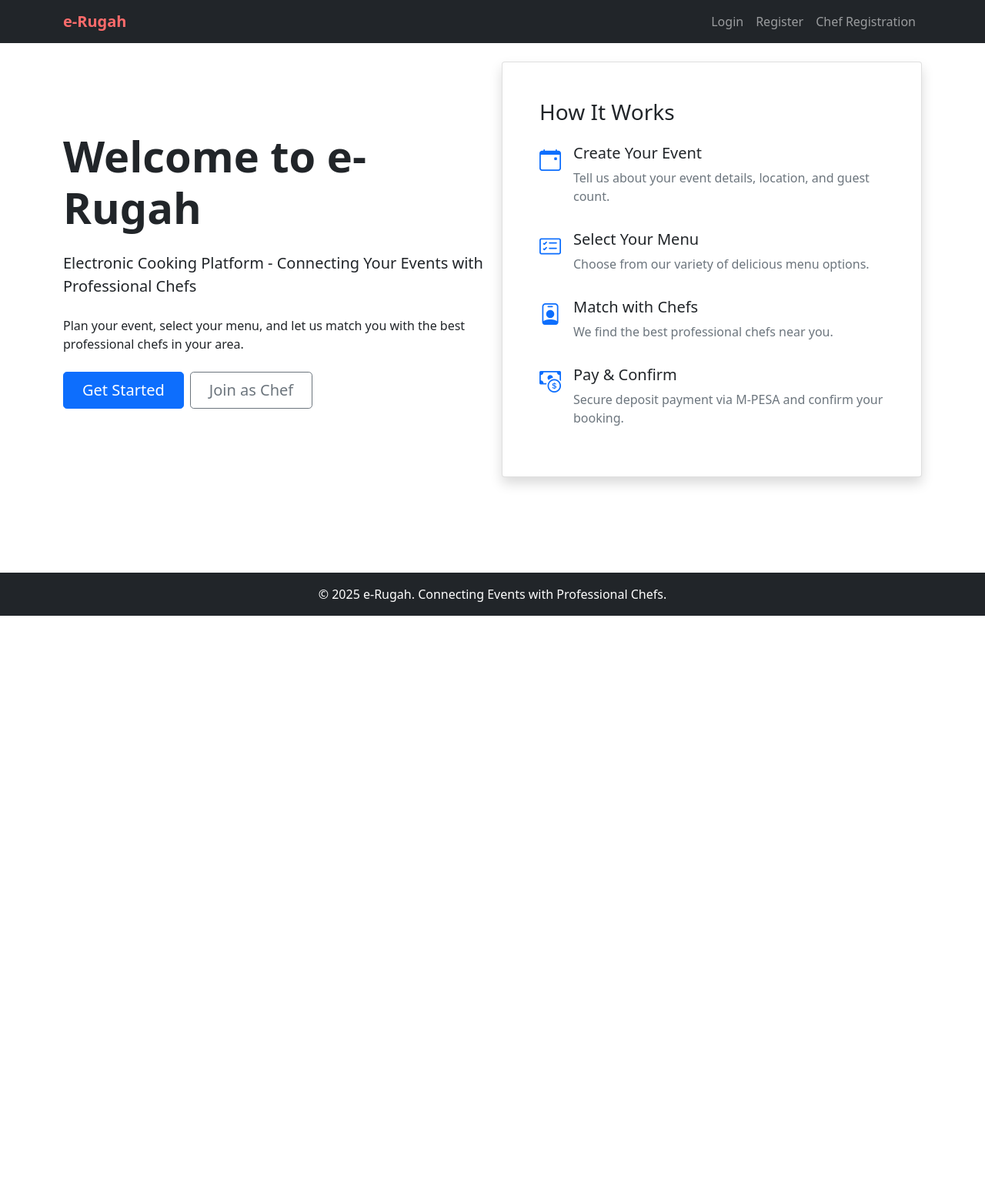
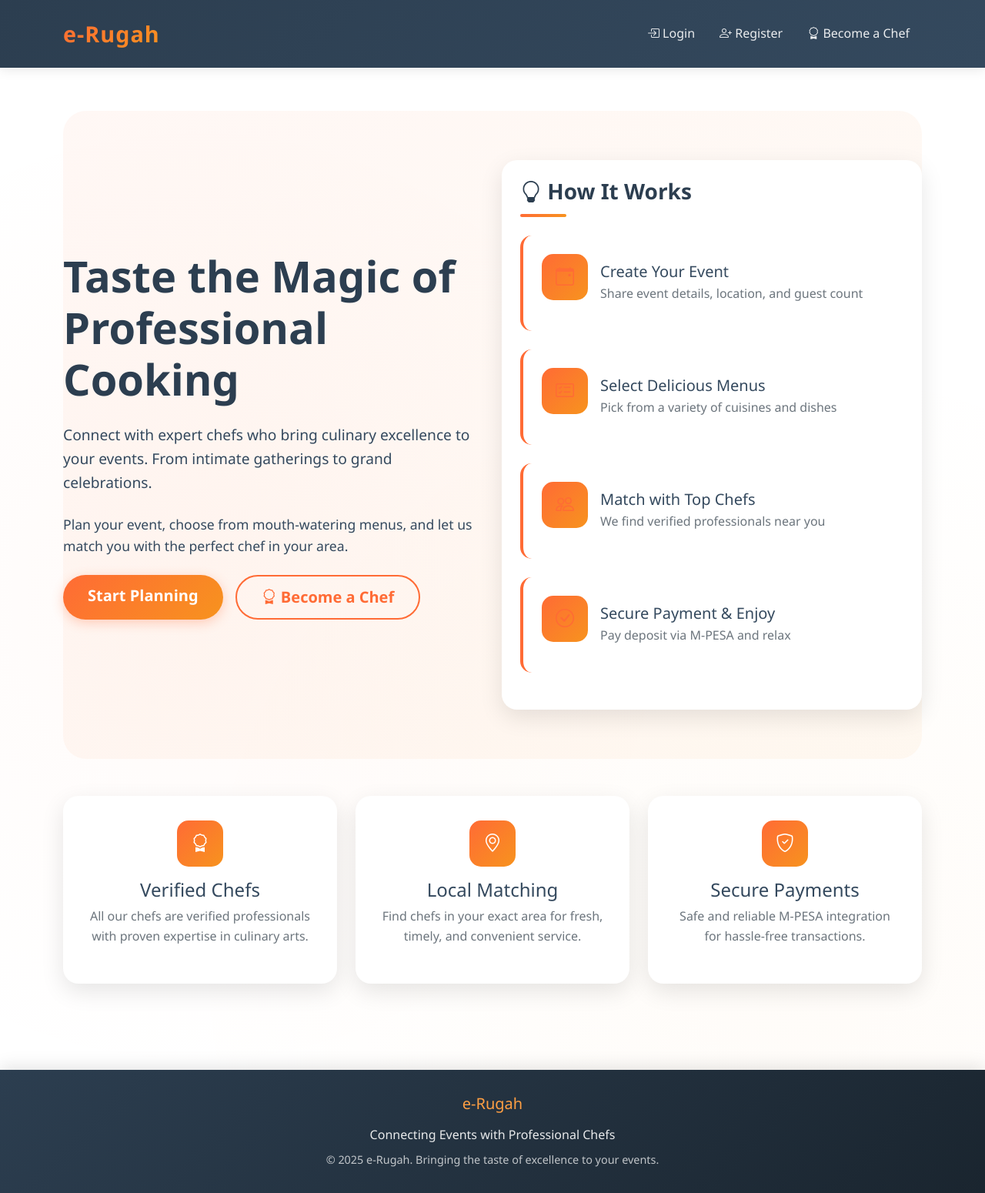
Before and after one commit to polltech/e-Rugah, a Flask app: page / in a window 1280 px wide. Shown: the whole page at 77% size. Before the commit the page ends 800 px from the top, so only its background shows below. Run offline with Flask 3, Linux system fonts and the light colour scheme.

Commit message:
Update website appearance with modern food-themed styling
Introduces a new CSS file (static/css/style.css) with modern styling, color palettes, and effects. Updates templates/base.html and templates/index.html to link the new stylesheet, incorporate Bootstrap icons, and enhance visual appeal with food-related themes and gradients.

Replit-Commit-Author: Agent
Replit-Commit-Session-Id: 610c4ea5-bc76-4bff-b796-d4b725a0b2e7
Replit-Commit-Checkpoint-Type: intermediate_checkpoint

```diff
--- /dev/null
+++ b/static/css/style.css
@@ -0,0 +1,458 @@
+:root {
+    --primary-color: #ff6b35;
+    --secondary-color: #f7931e;
+    --success-color: #2ecc71;
+    --danger-color: #e74c3c;
+    --dark-color: #2c3e50;
+    --light-color: #ecf0f1;
+    --text-dark: #34495e;
+    --accent-color: #ff9f43;
+    --food-green: #6ab04c;
+    --food-red: #eb4d4b;
+}
+
+* {
+    margin: 0;
+    padding: 0;
+    box-sizing: border-box;
+}
+
+body {
+    font-family: 'Segoe UI', Tahoma, Geneva, Verdana, sans-serif;
+    color: var(--text-dark);
+    line-height: 1.6;
+    background: linear-gradient(135deg, #fff5eb 0%, #ffffff 100%);
+    min-height: 100vh;
+}
+
+.navbar {
+    background: linear-gradient(135deg, var(--dark-color) 0%, #34495e 100%) !important;
+    box-shadow: 0 2px 15px rgba(0,0,0,0.1);
+    padding: 1rem 0;
+}
+
+.navbar-brand {
+    font-size: 1.8rem;
+    font-weight: 700;
+    background: linear-gradient(135deg, var(--primary-color), var(--secondary-color));
+    -webkit-background-clip: text;
+    -webkit-text-fill-color: transparent;
+    background-clip: text;
+    letter-spacing: 1px;
+}
+
+.navbar-brand:hover {
+    transform: scale(1.05);
+    transition: transform 0.3s ease;
+}
+
+.nav-link {
+    color: rgba(255, 255, 255, 0.9) !important;
+    font-weight: 500;
+    margin: 0 0.5rem;
+    transition: all 0.3s ease;
+    position: relative;
+}
+
+.nav-link:hover {
+    color: var(--accent-color) !important;
+    transform: translateY(-2px);
+}
+
+.nav-link::after {
+    content: '';
+    position: absolute;
+    bottom: 0;
+    left: 0;
+    width: 0;
+    height: 2px;
+    background: var(--accent-color);
+    transition: width 0.3s ease;
+}
+
+.nav-link:hover::after {
+    width: 100%;
+}
+
+.btn-primary {
+    background: linear-gradient(135deg, var(--primary-color), var(--secondary-color));
+    border: none;
+    padding: 0.75rem 2rem;
+    font-weight: 600;
+    border-radius: 50px;
+    box-shadow: 0 4px 15px rgba(255, 107, 53, 0.3);
+    transition: all 0.3s ease;
+}
+
+.btn-primary:hover {
+    transform: translateY(-3px);
+    box-shadow: 0 6px 20px rgba(255, 107, 53, 0.4);
+    background: linear-gradient(135deg, var(--secondary-color), var(--primary-color));
+}
+
+.btn-success {
+    background: linear-gradient(135deg, var(--food-green), #4cd137);
+    border: none;
+    padding: 0.75rem 2rem;
+    font-weight: 600;
+    border-radius: 50px;
+    box-shadow: 0 4px 15px rgba(106, 176, 76, 0.3);
+    transition: all 0.3s ease;
+}
+
+.btn-success:hover {
+    transform: translateY(-3px);
+    box-shadow: 0 6px 20px rgba(106, 176, 76, 0.4);
+}
+
+.btn-outline-secondary {
+    border: 2px solid var(--primary-color);
+    color: var(--primary-color);
+    padding: 0.75rem 2rem;
+    font-weight: 600;
+    border-radius: 50px;
+    transition: all 0.3s ease;
+    background: transparent;
+}
+
+.btn-outline-secondary:hover {
+    background: linear-gradient(135deg, var(--primary-color), var(--secondary-color));
+    color: white;
+    border-color: transparent;
+    transform: translateY(-3px);
+    box-shadow: 0 4px 15px rgba(255, 107, 53, 0.3);
+}
+
+.card {
+    border: none;
+    border-radius: 20px;
+    box-shadow: 0 10px 30px rgba(0, 0, 0, 0.1);
+    transition: all 0.3s ease;
+    overflow: hidden;
+    background: white;
+}
+
+.card:hover {
+    transform: translateY(-5px);
+    box-shadow: 0 15px 40px rgba(0, 0, 0, 0.15);
+}
+
+.card-body {
+    padding: 2rem;
+}
+
+.card-title {
+    color: var(--dark-color);
+    font-weight: 700;
+    margin-bottom: 1rem;
+}
+
+.hero-section {
+    padding: 4rem 0;
+    background: linear-gradient(135deg, rgba(255, 107, 53, 0.05) 0%, rgba(247, 147, 30, 0.05) 100%);
+    border-radius: 30px;
+    margin: 2rem 0;
+}
+
+.display-4 {
+    font-weight: 800;
+    color: var(--dark-color);
+    line-height: 1.2;
+}
+
+.lead {
+    color: var(--text-dark);
+    font-size: 1.2rem;
+    font-weight: 400;
+}
+
+.feature-icon {
+    width: 60px;
+    height: 60px;
+    background: linear-gradient(135deg, var(--primary-color), var(--secondary-color));
+    border-radius: 15px;
+    display: flex;
+    align-items: center;
+    justify-content: center;
+    color: white;
+    font-size: 1.5rem;
+    margin-bottom: 1rem;
+}
+
+.how-it-works-item {
+    background: white;
+    padding: 1.5rem;
+    border-radius: 15px;
+    margin-bottom: 1.5rem;
+    transition: all 0.3s ease;
+    border-left: 4px solid var(--primary-color);
+}
+
+.how-it-works-item:hover {
+    background: linear-gradient(135deg, rgba(255, 107, 53, 0.05), rgba(247, 147, 30, 0.05));
+    transform: translateX(10px);
+}
+
+.how-it-works-item i {
+    color: var(--primary-color);
+}
+
+.stats-card {
+    background: linear-gradient(135deg, var(--primary-color), var(--secondary-color));
+    color: white;
+    border-radius: 20px;
+    padding: 2rem;
+    text-align: center;
+    box-shadow: 0 10px 30px rgba(255, 107, 53, 0.3);
+    transition: all 0.3s ease;
+}
+
+.stats-card:hover {
+    transform: translateY(-5px) scale(1.02);
+    box-shadow: 0 15px 40px rgba(255, 107, 53, 0.4);
+}
+
+.stats-card h2 {
+    font-size: 3rem;
+    font-weight: 800;
+    margin: 0;
+}
+
+.stats-card h5 {
+    font-weight: 500;
+    opacity: 0.95;
+}
+
+.form-control, .form-select {
+    border: 2px solid #e0e0e0;
+    border-radius: 12px;
+    padding: 0.75rem 1rem;
+    transition: all 0.3s ease;
+}
+
+.form-control:focus, .form-select:focus {
+    border-color: var(--primary-color);
+    box-shadow: 0 0 0 0.2rem rgba(255, 107, 53, 0.15);
+}
+
+.form-label {
+    font-weight: 600;
+    color: var(--text-dark);
+    margin-bottom: 0.5rem;
+}
+
+.table {
+    background: white;
+    border-radius: 15px;
+    overflow: hidden;
+    box-shadow: 0 5px 20px rgba(0, 0, 0, 0.08);
+}
+
+.table thead {
+    background: linear-gradient(135deg, var(--dark-color), #34495e);
+    color: white;
+}
+
+.table thead th {
+    border: none;
+    padding: 1rem;
+    font-weight: 600;
+}
+
+.table tbody tr {
+    transition: all 0.3s ease;
+}
+
+.table tbody tr:hover {
+    background: rgba(255, 107, 53, 0.05);
+    transform: scale(1.01);
+}
+
+.table tbody td {
+    padding: 1rem;
+    vertical-align: middle;
+}
+
+.badge {
+    padding: 0.5rem 1rem;
+    border-radius: 50px;
+    font-weight: 600;
+    font-size: 0.85rem;
+}
+
+.alert {
+    border: none;
+    border-radius: 15px;
+    padding: 1rem 1.5rem;
+    margin-bottom: 1.5rem;
+    box-shadow: 0 5px 20px rgba(0, 0, 0, 0.08);
+}
+
+.alert-success {
+    background: linear-gradient(135deg, rgba(46, 204, 113, 0.1), rgba(76, 209, 55, 0.1));
+    color: #27ae60;
+    border-left: 4px solid var(--success-color);
+}
+
+.alert-danger {
+    background: linear-gradient(135deg, rgba(231, 76, 60, 0.1), rgba(235, 77, 75, 0.1));
+    color: #c0392b;
+    border-left: 4px solid var(--danger-color);
+}
+
+.alert-warning {
+    background: linear-gradient(135deg, rgba(247, 147, 30, 0.1), rgba(255, 159, 67, 0.1));
+    color: #e67e22;
+    border-left: 4px solid var(--secondary-color);
+}
+
+.alert-info {
+    background: linear-gradient(135deg, rgba(52, 152, 219, 0.1), rgba(41, 128, 185, 0.1));
+    color: #2980b9;
+    border-left: 4px solid #3498db;
+}
+
+footer {
+    background: linear-gradient(135deg, var(--dark-color) 0%, #1a252f 100%);
+    color: rgba(255, 255, 255, 0.9);
+    padding: 2rem 0;
+    margin-top: 4rem;
+    box-shadow: 0 -5px 20px rgba(0, 0, 0, 0.1);
+}
+
+footer p {
+    margin: 0;
+}
+
+.chef-card {
+    border: none;
+    border-radius: 20px;
+    overflow: hidden;
+    transition: all 0.3s ease;
+    background: white;
+    box-shadow: 0 10px 30px rgba(0, 0, 0, 0.08);
+}
+
+.chef-card:hover {
+    transform: translateY(-10px);
+    box-shadow: 0 20px 40px rgba(0, 0, 0, 0.15);
+}
+
+.chef-card .card-footer {
+    background: linear-gradient(135deg, rgba(255, 107, 53, 0.05), rgba(247, 147, 30, 0.05));
+    border-top: none;
+    padding: 1.5rem;
+}
+
+.menu-item-card {
+    background: white;
+    padding: 1.5rem;
+    border-radius: 15px;
+    border-left: 4px solid var(--primary-color);
+    margin-bottom: 1rem;
+    transition: all 0.3s ease;
+}
+
+.menu-item-card:hover {
+    background: linear-gradient(135deg, rgba(255, 107, 53, 0.05), rgba(247, 147, 30, 0.05));
+    transform: translateX(10px);
+}
+
+.payment-icon {
+    width: 100px;
+    height: 100px;
+    margin: 0 auto;
+    border-radius: 50%;
+    display: flex;
+    align-items: center;
+    justify-content: center;
+    background: linear-gradient(135deg, var(--food-green), #4cd137);
+    color: white;
+}
+
+.payment-icon.pending {
+    background: linear-gradient(135deg, var(--secondary-color), var(--accent-color));
+}
+
+.payment-icon.failed {
+    background: linear-gradient(135deg, var(--danger-color), var(--food-red));
+}
+
+.section-title {
+    position: relative;
+    padding-bottom: 1rem;
+    margin-bottom: 2rem;
+}
+
+.section-title::after {
+    content: '';
+    position: absolute;
+    bottom: 0;
+    left: 0;
+    width: 60px;
+    height: 4px;
+    background: linear-gradient(135deg, var(--primary-color), var(--secondary-color));
+    border-radius: 2px;
+}
+
+.food-pattern {
+    background-image:
+        radial-gradient(circle at 20% 50%, rgba(255, 107, 53, 0.03) 0%, transparent 50%),
+        radial-gradient(circle at 80% 80%, rgba(247, 147, 30, 0.03) 0%, transparent 50%);
+}
+
+@media (max-width: 768px) {
+    .display-4 {
+        font-size: 2rem;
+    }
+
+    .hero-section {
+        padding: 2rem 0;
+    }
+
+    .stats-card h2 {
+        font-size: 2rem;
+    }
+}
+
+.form-check-input:checked {
+    background-color: var(--primary-color);
+    border-color: var(--primary-color);
+}
+
+.page-header {
+    background: linear-gradient(135deg, var(--primary-color), var(--secondary-color));
+    color: white;
+    padding: 2rem;
+    border-radius: 20px;
+    margin-bottom: 2rem;
+    box-shadow: 0 10px 30px rgba(255, 107, 53, 0.3);
+}
+
+.page-header h2 {
+    margin: 0;
+    font-weight: 700;
+}
+
+.info-card {
+    background: linear-gradient(135deg, rgba(255, 107, 53, 0.05), rgba(247, 147, 30, 0.05));
+    border-left: 4px solid var(--primary-color);
+    border-radius: 15px;
+    padding: 1.5rem;
+    margin-bottom: 1.5rem;
+}
+
+.info-card strong {
+    color: var(--primary-color);
+}
+
+.btn-sm {
+    border-radius: 20px;
+    padding: 0.4rem 1rem;
+    font-weight: 600;
+}
+
+.table-responsive {
+    border-radius: 15px;
+    overflow: hidden;
+}
--- a/templates/base.html
+++ b/templates/base.html
@@ -6,16 +6,14 @@
     <title>{% block title %}e-Rugah - Electronic Cooking{% endblock %}</title>
     <link href="https://cdn.jsdelivr.net/npm/bootstrap@5.1.3/dist/css/bootstrap.min.css" rel="stylesheet">
     <link rel="stylesheet" href="https://cdn.jsdelivr.net/npm/bootstrap-icons@1.8.1/font/bootstrap-icons.css">
-    <style>
-        body { min-height: 100vh; display: flex; flex-direction: column; }
-        main { flex: 1; }
-        .navbar-brand { font-weight: bold; color: #ff6b6b !important; }
-    </style>
+    <link rel="stylesheet" href="{{ url_for('static', filename='css/style.css') }}">
 </head>
-<body>
-    <nav class="navbar navbar-expand-lg navbar-dark bg-dark">
+<body class="food-pattern">
+    <nav class="navbar navbar-expand-lg navbar-dark">
         <div class="container">
-            <a class="navbar-brand" href="{{ url_for('index') }}">e-Rugah</a>
+            <a class="navbar-brand" href="{{ url_for('index') }}">
+                <i class="bi bi-fire"></i> e-Rugah
+            </a>
             <button class="navbar-toggler" type="button" data-bs-toggle="collapse" data-bs-target="#navbarNav">
                 <span class="navbar-toggler-icon"></span>
             </button>
@@ -23,21 +21,21 @@
                 <ul class="navbar-nav ms-auto">
                     {% if current_user.is_authenticated %}
                         {% if current_user.role == 'admin' %}
-                            <li class="nav-item"><a class="nav-link" href="{{ url_for('admin_dashboard') }}">Dashboard</a></li>
-                            <li class="nav-item"><a class="nav-link" href="{{ url_for('manage_menu') }}">Menu</a></li>
-                            <li class="nav-item"><a class="nav-link" href="{{ url_for('reports') }}">Reports</a></li>
-                            <li class="nav-item"><a class="nav-link" href="{{ url_for('config') }}">Config</a></li>
+                            <li class="nav-item"><a class="nav-link" href="{{ url_for('admin_dashboard') }}"><i class="bi bi-speedometer2"></i> Dashboard</a></li>
+                            <li class="nav-item"><a class="nav-link" href="{{ url_for('manage_menu') }}"><i class="bi bi-card-list"></i> Menu</a></li>
+                            <li class="nav-item"><a class="nav-link" href="{{ url_for('reports') }}"><i class="bi bi-graph-up"></i> Reports</a></li>
+                            <li class="nav-item"><a class="nav-link" href="{{ url_for('config') }}"><i class="bi bi-gear"></i> Config</a></li>
                         {% elif current_user.role == 'chef' %}
-                            <li class="nav-item"><a class="nav-link" href="{{ url_for('chef_dashboard') }}">Dashboard</a></li>
+                            <li class="nav-item"><a class="nav-link" href="{{ url_for('chef_dashboard') }}"><i class="bi bi-speedometer2"></i> Dashboard</a></li>
                         {% else %}
-                            <li class="nav-item"><a class="nav-link" href="{{ url_for('customer_dashboard') }}">Dashboard</a></li>
-                            <li class="nav-item"><a class="nav-link" href="{{ url_for('create_event') }}">Create Event</a></li>
+                            <li class="nav-item"><a class="nav-link" href="{{ url_for('customer_dashboard') }}"><i class="bi bi-speedometer2"></i> Dashboard</a></li>
+                            <li class="nav-item"><a class="nav-link" href="{{ url_for('create_event') }}"><i class="bi bi-plus-circle"></i> Create Event</a></li>
                         {% endif %}
-                        <li class="nav-item"><a class="nav-link" href="{{ url_for('logout') }}">Logout ({{ current_user.email }})</a></li>
+                        <li class="nav-item"><a class="nav-link" href="{{ url_for('logout') }}"><i class="bi bi-box-arrow-right"></i> Logout</a></li>
                     {% else %}
-                        <li class="nav-item"><a class="nav-link" href="{{ url_for('login') }}">Login</a></li>
-                        <li class="nav-item"><a class="nav-link" href="{{ url_for('register') }}">Register</a></li>
-                        <li class="nav-item"><a class="nav-link" href="{{ url_for('chef_register') }}">Chef Registration</a></li>
+                        <li class="nav-item"><a class="nav-link" href="{{ url_for('login') }}"><i class="bi bi-box-arrow-in-right"></i> Login</a></li>
+                        <li class="nav-item"><a class="nav-link" href="{{ url_for('register') }}"><i class="bi bi-person-plus"></i> Register</a></li>
+                        <li class="nav-item"><a class="nav-link" href="{{ url_for('chef_register') }}"><i class="bi bi-award"></i> Become a Chef</a></li>
                     {% endif %}
                 </ul>
             </div>
@@ -50,6 +48,7 @@
                 {% if messages %}
                     {% for category, message in messages %}
                         <div class="alert alert-{{ category }} alert-dismissible fade show" role="alert">
+                            <i class="bi {% if category == 'success' %}bi-check-circle{% elif category == 'danger' %}bi-exclamation-circle{% elif category == 'warning' %}bi-exclamation-triangle{% else %}bi-info-circle{% endif %}"></i>
                             {{ message }}
                             <button type="button" class="btn-close" data-bs-dismiss="alert"></button>
                         </div>
@@ -61,9 +60,15 @@
         </div>
     </main>
 
-    <footer class="bg-dark text-white py-3 mt-auto">
+    <footer>
         <div class="container text-center">
-            <p class="mb-0">&copy; 2025 e-Rugah. Connecting Events with Professional Chefs.</p>
+            <div class="row">
+                <div class="col-md-12">
+                    <h5 style="color: var(--accent-color); margin-bottom: 1rem;"><i class="bi bi-fire"></i> e-Rugah</h5>
+                    <p class="mb-2">Connecting Events with Professional Chefs</p>
+                    <p class="mb-0" style="font-size: 0.9rem; opacity: 0.8;">&copy; 2025 e-Rugah. Bringing the taste of excellence to your events.</p>
+                </div>
+            </div>
         </div>
     </footer>
 
--- a/templates/index.html
+++ b/templates/index.html
@@ -1,58 +1,115 @@
 {% extends "base.html" %}
 
 {% block content %}
-<div class="row align-items-center" style="min-height: 60vh;">
+<div class="hero-section">
+    <div class="row align-items-center">
         <div class="col-lg-6">
-        <h1 class="display-4 fw-bold mb-4">Welcome to e-Rugah</h1>
-        <p class="lead mb-4">Electronic Cooking Platform - Connecting Your Events with Professional Chefs</p>
-        <p class="mb-4">Plan your event, select your menu, and let us match you with the best professional chefs in your area.</p>
-        <div class="d-grid gap-2 d-md-flex">
-            <a href="{{ url_for('register') }}" class="btn btn-primary btn-lg px-4">Get Started</a>
-            <a href="{{ url_for('chef_register') }}" class="btn btn-outline-secondary btn-lg px-4">Join as Chef</a>
+            <h1 class="display-4 fw-bold mb-4">
+                <i class="bi bi-fire" style="color: var(--primary-color);"></i>
+                Taste the Magic of<br>Professional Cooking
+            </h1>
+            <p class="lead mb-4">Connect with expert chefs who bring culinary excellence to your events. From intimate gatherings to grand celebrations.</p>
+            <p class="mb-4" style="font-size: 1.1rem;">Plan your event, choose from mouth-watering menus, and let us match you with the perfect chef in your area.</p>
+            <div class="d-grid gap-3 d-md-flex">
+                <a href="{{ url_for('register') }}" class="btn btn-primary btn-lg">
+                    <i class="bi bi-rocket-takeoff"></i> Start Planning
+                </a>
+                <a href="{{ url_for('chef_register') }}" class="btn btn-outline-secondary btn-lg">
+                    <i class="bi bi-award"></i> Become a Chef
+                </a>
             </div>
         </div>
-    <div class="col-lg-6">
-        <div class="card shadow">
-            <div class="card-body p-5">
-                <h3 class="card-title mb-4">How It Works</h3>
-                <div class="d-flex mb-3">
-                    <div class="flex-shrink-0">
-                        <i class="bi bi-calendar-event fs-3 text-primary"></i>
+        <div class="col-lg-6 mt-4 mt-lg-0">
+            <div class="card">
+                <div class="card-body p-4">
+                    <h3 class="card-title section-title mb-4"><i class="bi bi-lightbulb"></i> How It Works</h3>
+
+                    <div class="how-it-works-item">
+                        <div class="d-flex align-items-center">
+                            <div class="feature-icon">
+                                <i class="bi bi-calendar-event"></i>
                             </div>
-                    <div class="flex-grow-1 ms-3">
-                        <h5>Create Your Event</h5>
-                        <p class="text-muted">Tell us about your event details, location, and guest count.</p>
+                            <div class="ms-3">
+                                <h5 class="mb-1">Create Your Event</h5>
+                                <p class="text-muted mb-0">Share event details, location, and guest count</p>
                             </div>
                         </div>
-                <div class="d-flex mb-3">
-                    <div class="flex-shrink-0">
-                        <i class="bi bi-card-checklist fs-3 text-primary"></i>
                     </div>
-                    <div class="flex-grow-1 ms-3">
-                        <h5>Select Your Menu</h5>
-                        <p class="text-muted">Choose from our variety of delicious menu options.</p>
+
+                    <div class="how-it-works-item">
+                        <div class="d-flex align-items-center">
+                            <div class="feature-icon">
+                                <i class="bi bi-card-checklist"></i>
+                            </div>
+                            <div class="ms-3">
+                                <h5 class="mb-1">Select Delicious Menus</h5>
+                                <p class="text-muted mb-0">Pick from a variety of cuisines and dishes</p>
                             </div>
                         </div>
-                <div class="d-flex mb-3">
-                    <div class="flex-shrink-0">
-                        <i class="bi bi-person-badge fs-3 text-primary"></i>
                     </div>
-                    <div class="flex-grow-1 ms-3">
-                        <h5>Match with Chefs</h5>
-                        <p class="text-muted">We find the best professional chefs near you.</p>
+
+                    <div class="how-it-works-item">
+                        <div class="d-flex align-items-center">
+                            <div class="feature-icon">
+                                <i class="bi bi-people"></i>
+                            </div>
+                            <div class="ms-3">
+                                <h5 class="mb-1">Match with Top Chefs</h5>
+                                <p class="text-muted mb-0">We find verified professionals near you</p>
                             </div>
                         </div>
-                <div class="d-flex">
-                    <div class="flex-shrink-0">
-                        <i class="bi bi-cash-coin fs-3 text-primary"></i>
                     </div>
-                    <div class="flex-grow-1 ms-3">
-                        <h5>Pay & Confirm</h5>
-                        <p class="text-muted">Secure deposit payment via M-PESA and confirm your booking.</p>
+
+                    <div class="how-it-works-item">
+                        <div class="d-flex align-items-center">
+                            <div class="feature-icon">
+                                <i class="bi bi-check-circle"></i>
+                            </div>
+                            <div class="ms-3">
+                                <h5 class="mb-1">Secure Payment & Enjoy</h5>
+                                <p class="text-muted mb-0">Pay deposit via M-PESA and relax</p>
                             </div>
                         </div>
                     </div>
                 </div>
             </div>
         </div>
+    </div>
+</div>
+
+<div class="row mt-5">
+    <div class="col-md-4 mb-4">
+        <div class="card text-center h-100">
+            <div class="card-body">
+                <div class="feature-icon mx-auto">
+                    <i class="bi bi-award"></i>
+                </div>
+                <h4>Verified Chefs</h4>
+                <p class="text-muted">All our chefs are verified professionals with proven expertise in culinary arts.</p>
+            </div>
+        </div>
+    </div>
+    <div class="col-md-4 mb-4">
+        <div class="card text-center h-100">
+            <div class="card-body">
+                <div class="feature-icon mx-auto">
+                    <i class="bi bi-geo-alt"></i>
+                </div>
+                <h4>Local Matching</h4>
+                <p class="text-muted">Find chefs in your exact area for fresh, timely, and convenient service.</p>
+            </div>
+        </div>
+    </div>
+    <div class="col-md-4 mb-4">
+        <div class="card text-center h-100">
+            <div class="card-body">
+                <div class="feature-icon mx-auto">
+                    <i class="bi bi-shield-check"></i>
+                </div>
+                <h4>Secure Payments</h4>
+                <p class="text-muted">Safe and reliable M-PESA integration for hassle-free transactions.</p>
+            </div>
+        </div>
+    </div>
+</div>
 {% endblock %}
```
Lines whose indentation alone changed are shown as unchanged.
